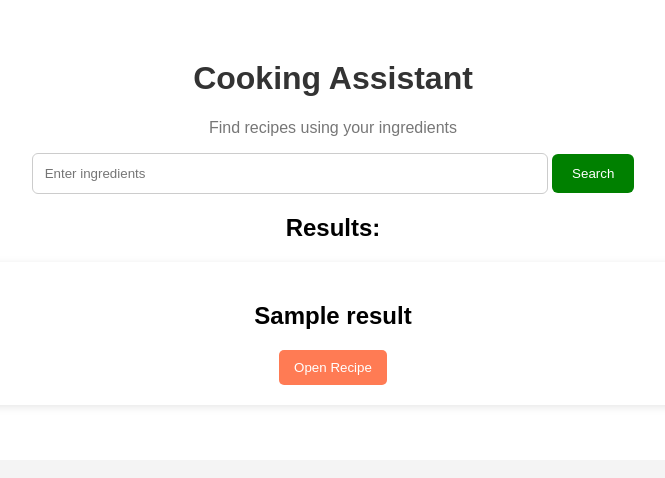
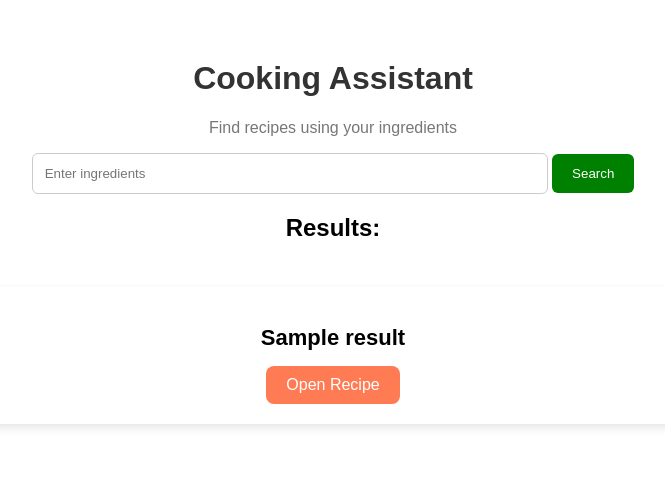
Before and after one commit to Zhaseeek/cooking-assistant, a Flask app: template templates/index.html in a window 1280 px wide. Shown: the part 101-579 px from the top of the page, without its empty margins (307-972 px from the left). Run offline with Flask 3, Linux system fonts and the light colour scheme; the template is opened without the code that fills it: most values are stand-ins (such as "Sample title", 1, 10 or a date in 2020); parts of the project's set-up code (start-up, migrations or seed data) failed here and were passed over.

Commit message:
improve recipe cards design

```diff
--- a/static/style.css
+++ b/static/style.css
@@ -58,3 +58,36 @@ button {
     border-radius: 5px;
     cursor: pointer;
 }
+.recipes {
+    display: grid;
+    grid-template-columns: repeat(auto-fit, minmax(250px, 1fr));
+    gap: 20px;
+    margin-top: 30px;
+}
+
+.recipe-card {
+    background: white;
+    border-radius: 15px;
+    padding: 20px;
+    box-shadow: 0 4px 10px rgba(0,0,0,0.1);
+    text-align: center;
+}
+
+.recipe-card h2 {
+    font-size: 22px;
+    margin-bottom: 15px;
+}
+
+.recipe-card button {
+    background: #ff7b54;
+    color: white;
+    border: none;
+    padding: 10px 20px;
+    border-radius: 8px;
+    cursor: pointer;
+    font-size: 16px;
+}
+
+.recipe-card button:hover {
+    background: #ff5c2b;
+}
```
